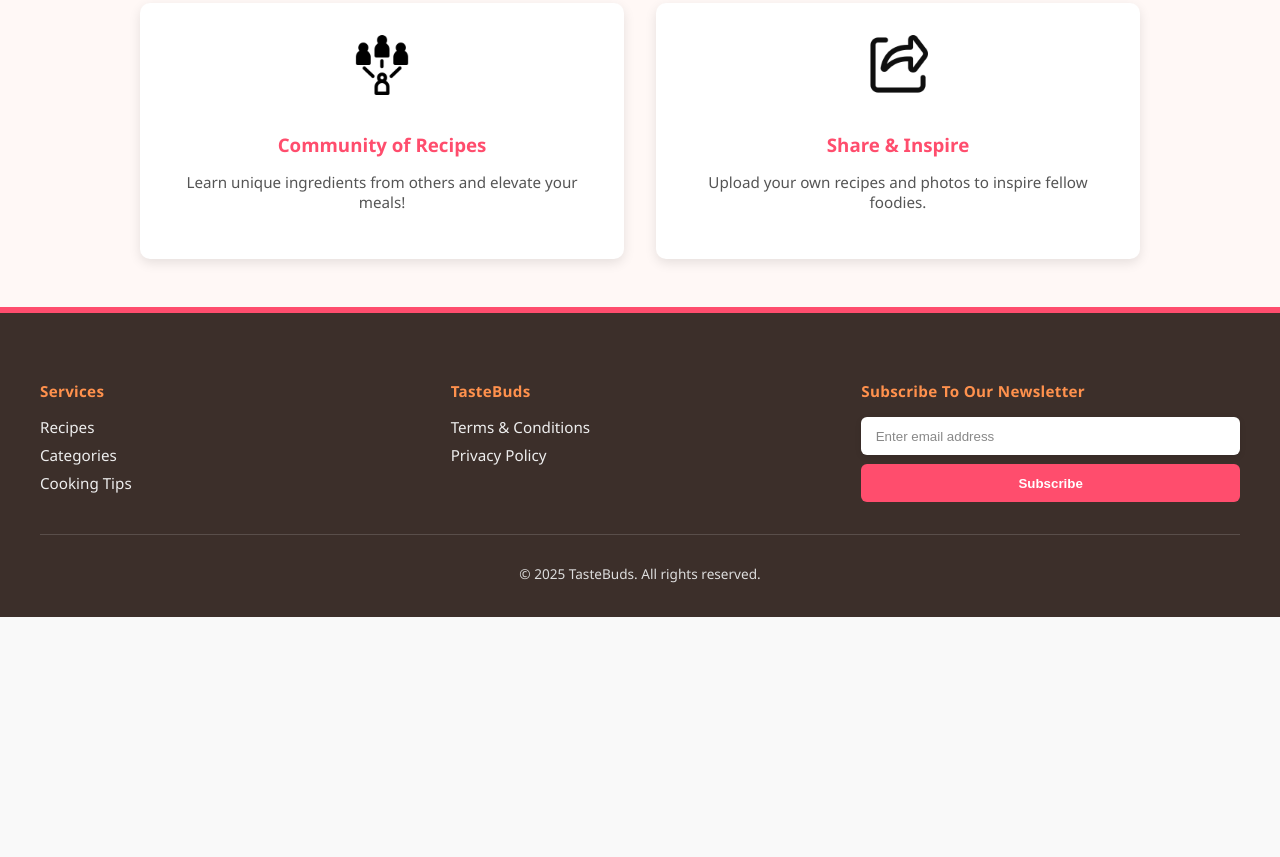
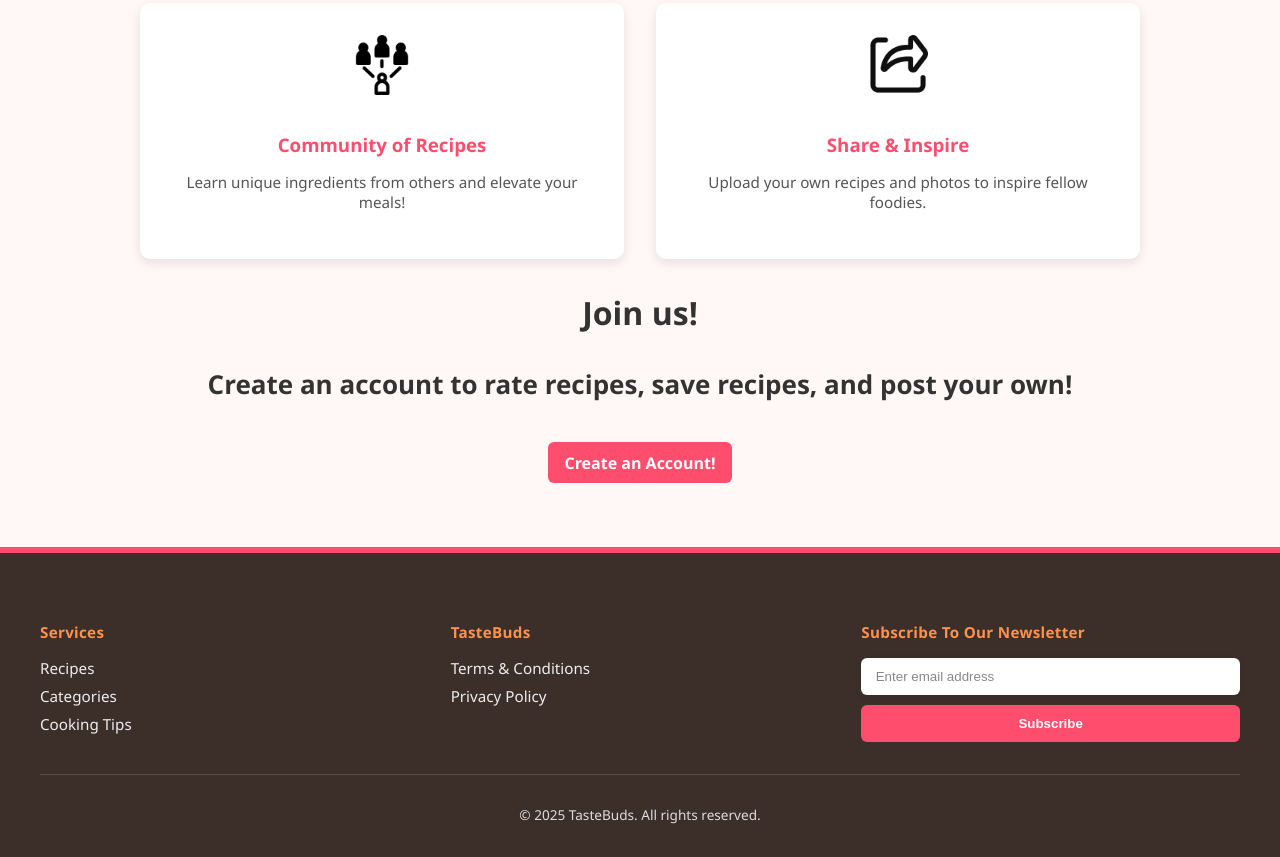
Before and after one commit to Virtual-Zhi/TasteBytes, a website: page index.html in a window 1280 px wide. Shown: the part 1688-2545 px from the top of the page. Before the commit the page ends 2305 px from the top, so only its background shows below. Drawn offline with Linux system fonts and the light colour scheme; no server answers.

Commit message:
Update index.html

```diff
--- a/index.html
+++ b/index.html
@@ -88,6 +88,13 @@
                 <p>Upload your own recipes and photos to inspire fellow foodies.</p>
             </div>
         </div>
+
+        <div class="section-title">Join us!</div>
+        <div style="font-size:26px" class="section-title">Create an account to rate recipes, save recipes, and post your
+            own!
+        </div>
+        <div class="recipe-grid">
+            <a href="./pages/login.html" id="accountBtn" class="recipe-link">Create an Account!</a>
     </section>
 
     <!-- Footer -->
```
